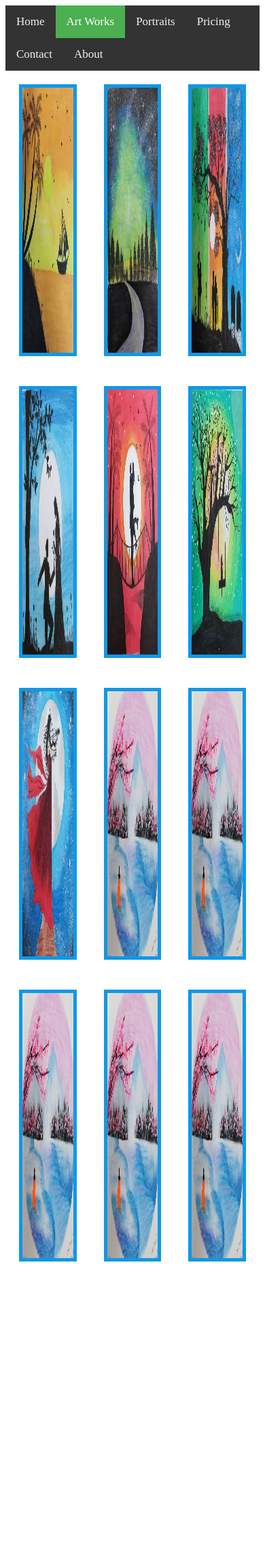
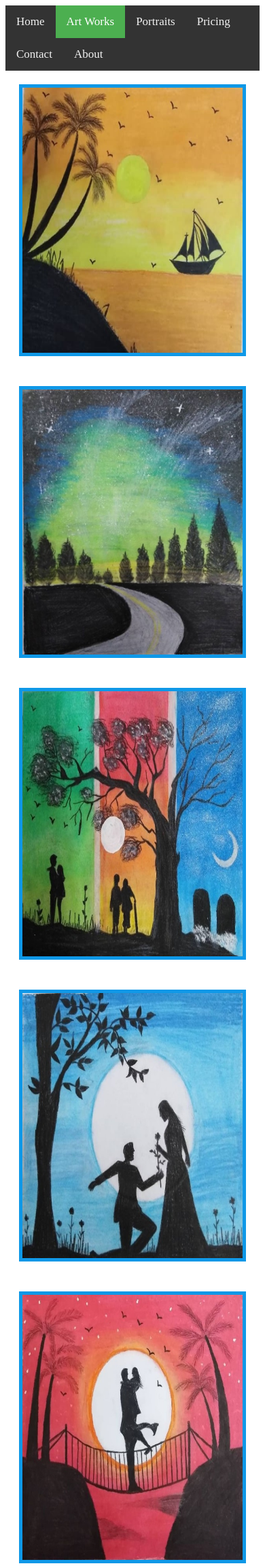
Before and after one commit to SECRETSTAR01/artgallery, a Django app: page /artwork in a window 390 px wide. Shown: the top 2304 px of the page at 68% size. Before the commit the page ends 1856 px from the top, so only its background shows below. Run offline with Django 3.2, Linux system fonts and the light colour scheme.

Commit message:
for small screen cheange

```diff
--- a/static/css/artwork.css
+++ b/static/css/artwork.css
@@ -49,7 +49,7 @@
     }
 
     @media only screen and (max-width: 600px) {
-      .img {
+      .column {
         width: 100%;
       }
     }
--- a/static/css/portrait.css
+++ b/static/css/portrait.css
@@ -57,7 +57,7 @@
       }
 
       @media only screen and (max-width: 600px) {
-        .img {
+        .column {
           width: 100%;
         }
       }
```
